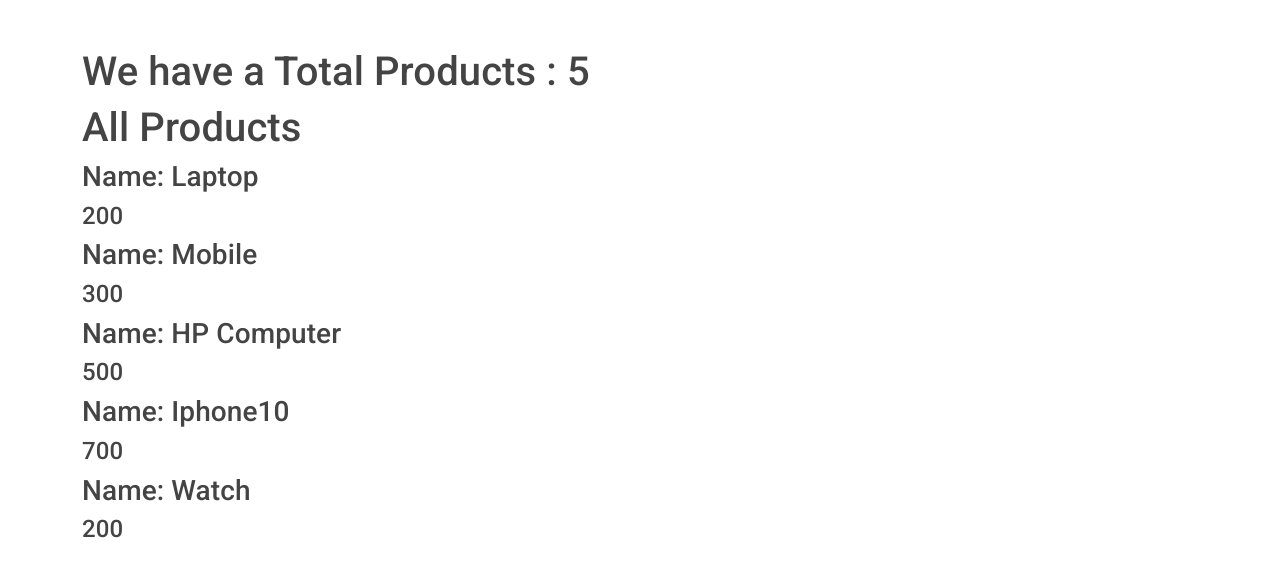
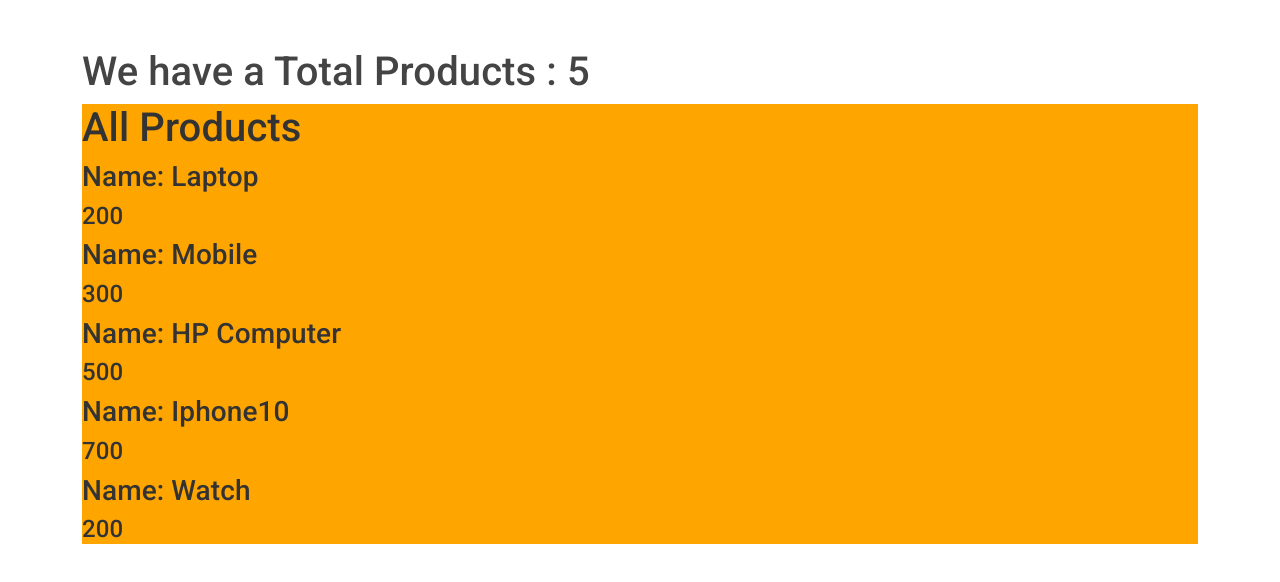
Before and after one commit to shivkumarprajapat/contextapp, a React (Create React App) app: page / in a window 1280 px wide. Shown: the top 582 px of the page. Built offline with nearby package versions, Linux system fonts and the light colour scheme.

Commit message:
React Hooks & Context (9) Consume Multiple Contexts

```diff
--- a/src/App.js
+++ b/src/App.js
@@ -1,15 +1,17 @@
 import React from 'react'
 import './App.css'
-// import Languages from './components/languages'
 import ShopContextProvider from './context/ShopContext'
 import ShowProducts from './components/shopProducts'
 import Nav from './components/Nav'
+import ThemeContextProvider from './context/ThemeContext'
 const App = () => {
   return (
     <div className='container mt-5'>
       <ShopContextProvider>
         <Nav/>
+        <ThemeContextProvider>
         <ShowProducts />
+        </ThemeContextProvider>
       </ShopContextProvider>
     </div>
   )
--- a/src/components/Nav.js
+++ b/src/components/Nav.js
@@ -1,14 +1,15 @@
 import React, { useContext } from "react";
 import { ShopContext } from "../context/ShopContext";
 
-const Nav =()=> {
+const Nav = () => {
+  const myData = useContext(ShopContext);
 
-    const  myData = useContext(ShopContext)
-
-        const { products } = myData
-        return <div>
-            <h1>We have a Total Products :  {products.length}</h1>
-        </div>
-    }
+  const { products } = myData;
+  return (
+    <div>
+      <h1>We have a Total Products : {products.length}</h1>
+    </div>
+  );
+};
 
 export default Nav;
--- a/src/components/shopProducts.js
+++ b/src/components/shopProducts.js
@@ -1,12 +1,15 @@
-import React,{useContext} from "react";
+import React, { useContext } from "react";
 import { ShopContext } from "../context/ShopContext";
+import { ThemeContext } from "../context/ThemeContext";
 
-const ShopProducts = ()=> {
-const myData = useContext(ShopContext)
+const ShopProducts = () => {
+  const myData = useContext(ShopContext)
+  const themecontext =useContext(ThemeContext)
+  console.log(themecontext)
 
-const {products} = myData
-return (
-    <div>
+  const { products } = myData
+  return (
+    <div style={{backgroundColor:themecontext.bgColor,color:themecontext.textColor}}>
       <h1>All Products</h1>
       {products.map((pro) => (
         <div key={pro.id}>
--- a/src/context/ShopContext.js
+++ b/src/context/ShopContext.js
@@ -1,26 +1,24 @@
-import React, { createContext, useState } from 'react'
+import React, { createContext, useState } from "react";
 export const ShopContext = createContext();
 
-const ShopContextProvider=(props)=> {
+const ShopContextProvider = (props) => {
+  const [products, setProducts] = useState({
+    products: [
+      { id: 1, name: "Laptop", price: "200" },
+      { id: 2, name: "Mobile", price: "300" },
+      { id: 3, name: "HP Computer", price: "500" },
+      { id: 4, name: "Iphone10", price: "700" },
+      { id: 4, name: "Watch", price: "200" },
+    ],
+  });
+  const doSomthing = () => {
+    return "Hello dosomthing";
+  };
+  return (
+    <ShopContext.Provider value={{ ...products, doSome: doSomthing }}>
+      {props.children}
+    </ShopContext.Provider>
+  );
+};
 
-    const [products, setProducts] = useState({
-         products :[
-            { id: 1, name: "Laptop", price: '200' },
-            { id: 2, name: "Mobile", price: '300' },
-            { id: 3, name: "HP Computer", price: '500' },
-            { id: 4, name: "Iphone10", price: '700' },
-            { id: 4, name: "Watch", price: '200' }
-    ]
-
-    })
-   const doSomthing=()=>{
-        return "Hello dosomthing"
-    }
-        return (
-            <ShopContext.Provider value={{ ...products, doSome: doSomthing}}>
-                {props.children}
-            </ShopContext.Provider>
-        )
-    }
-
-export default ShopContextProvider
+export default ShopContextProvider;
--- /dev/null
+++ b/src/context/ThemeContext.js
@@ -0,0 +1,15 @@
+import React,{createContext,useState} from 'react'
+
+export const ThemeContext = createContext()
+
+const ThemeContextProvider =(props)=>{
+     const [color, setColor] = useState({bgColor:"orange",textColor:"#333"})
+    return(
+        <ThemeContext.Provider value={{...color}}>
+{props.children}
+        </ThemeContext.Provider>
+    )
+
+}
+
+export default ThemeContextProvider
```
